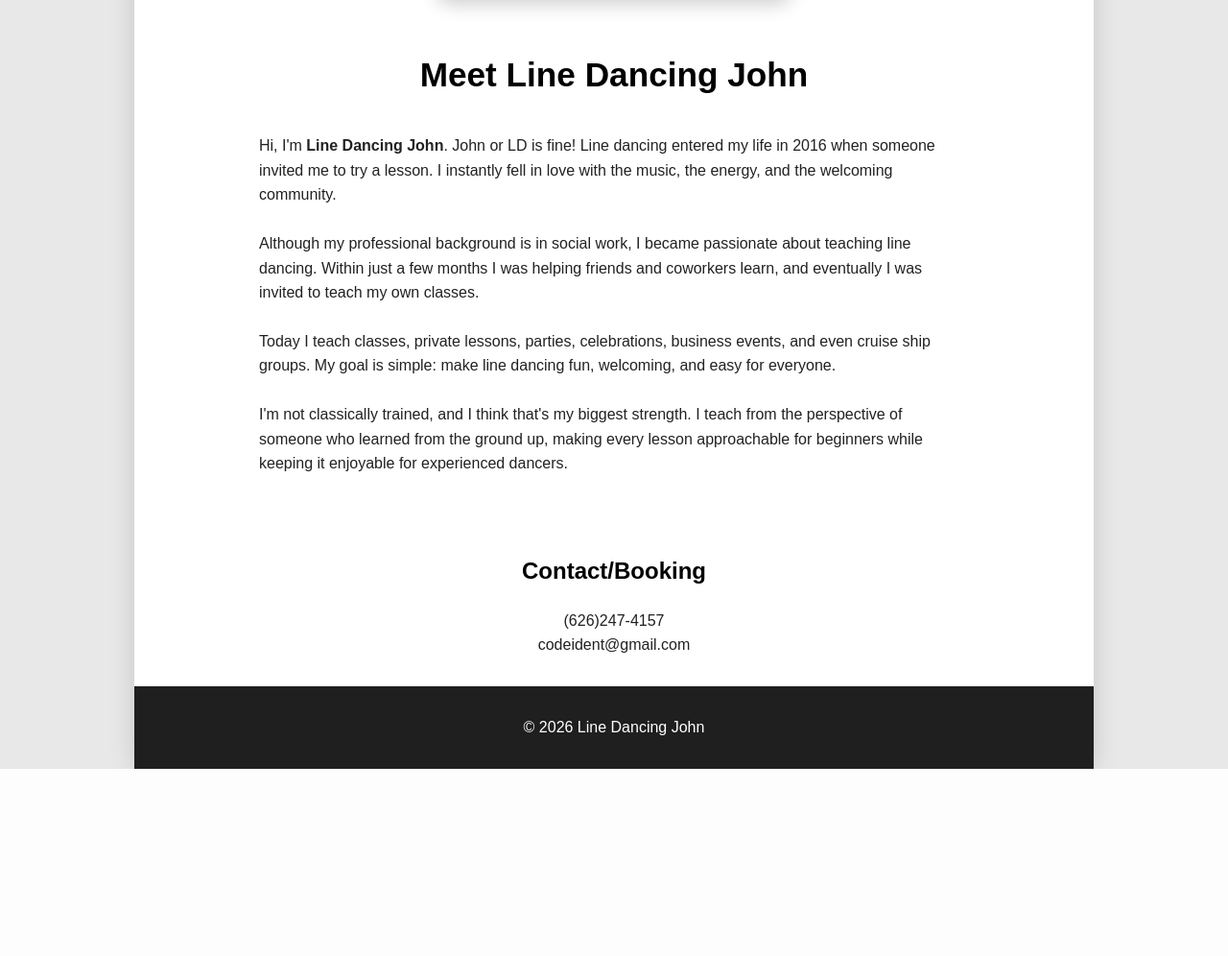
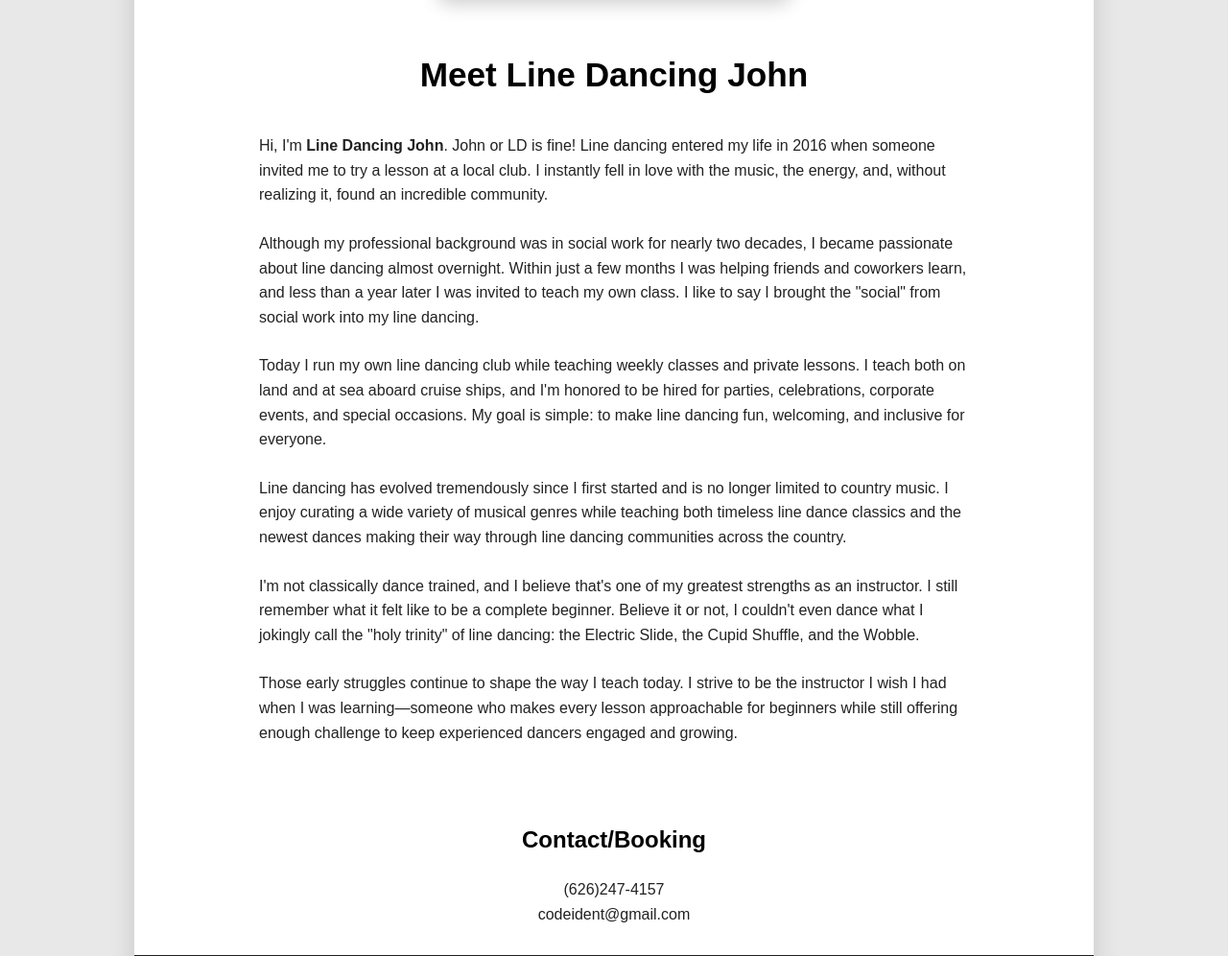
Before and after one commit to ErickNava86/LDJohn, a Flask app: template app/templates/index.html in a window 1280 px wide. Shown: the part 3288-4284 px from the top of the page at 96% size. Before the commit the page ends 4089 px from the top, so only its background shows below. Run offline with Flask 3, Linux system fonts and the light colour scheme; the template is opened without the code that fills it, so the values that code supplies are empty.

Commit message:
Quick update to bio section.

```diff
--- a/app/templates/index.html
+++ b/app/templates/index.html
@@ -128,30 +128,30 @@
     <h2>Meet Line Dancing John</h2>
 
 <p>
-        Hi, I'm <strong>Line Dancing John</strong>. John or LD is fine!
-        Line dancing entered my life in 2016 when someone invited me to try
-        a lesson. I instantly fell in love with the music, the energy, and
-        the welcoming community.
+    Hi, I'm <strong>Line Dancing John</strong>. John or LD is fine! Line dancing entered my life in 2016 when someone invited me to try a
+    lesson at a local club. I instantly fell in love with the music, the energy, and, without realizing it, found an incredible community.
 </p>
 
 <p>
-        Although my professional background is in social work, I became
-        passionate about teaching line dancing. Within just a few months I
-        was helping friends and coworkers learn, and eventually I was invited
-        to teach my own classes.
+    Although my professional background was in social work for nearly two decades,
+    I became passionate about line dancing almost overnight.
+    Within just a few months I was helping friends and coworkers learn, and less than a year later I was invited to teach my own class. I like to say I brought the "social" from social work into my line dancing.
 </p>
 
 <p>
-        Today I teach classes, private lessons, parties, celebrations,
-        business events, and even cruise ship groups. My goal is simple:
-        make line dancing fun, welcoming, and easy for everyone.
+    Today I run my own line dancing club while teaching weekly classes and private lessons. I teach both on land and at sea aboard cruise ships, and I'm honored to be hired for parties, celebrations, corporate events, and special occasions. My goal is simple: to make line dancing fun, welcoming, and inclusive for everyone.
 </p>
 
 <p>
-        I'm not classically trained, and I think that's my biggest strength.
-        I teach from the perspective of someone who learned from the ground
-        up, making every lesson approachable for beginners while keeping it
-        enjoyable for experienced dancers.
+    Line dancing has evolved tremendously since I first started and is no longer limited to country music. I enjoy curating a wide variety of musical genres while teaching both timeless line dance classics and the newest dances making their way through line dancing communities across the country.
+</p>
+
+<p>
+    I'm not classically dance trained, and I believe that's one of my greatest strengths as an instructor. I still remember what it felt like to be a complete beginner. Believe it or not, I couldn't even dance what I jokingly call the "holy trinity" of line dancing: the Electric Slide, the Cupid Shuffle, and the Wobble.
+</p>
+
+<p>
+    Those early struggles continue to shape the way I teach today. I strive to be the instructor I wish I had when I was learning—someone who makes every lesson approachable for beginners while still offering enough challenge to keep experienced dancers engaged and growing.
 </p>
 
 </section>
```
Lines whose indentation alone changed are shown as unchanged.
